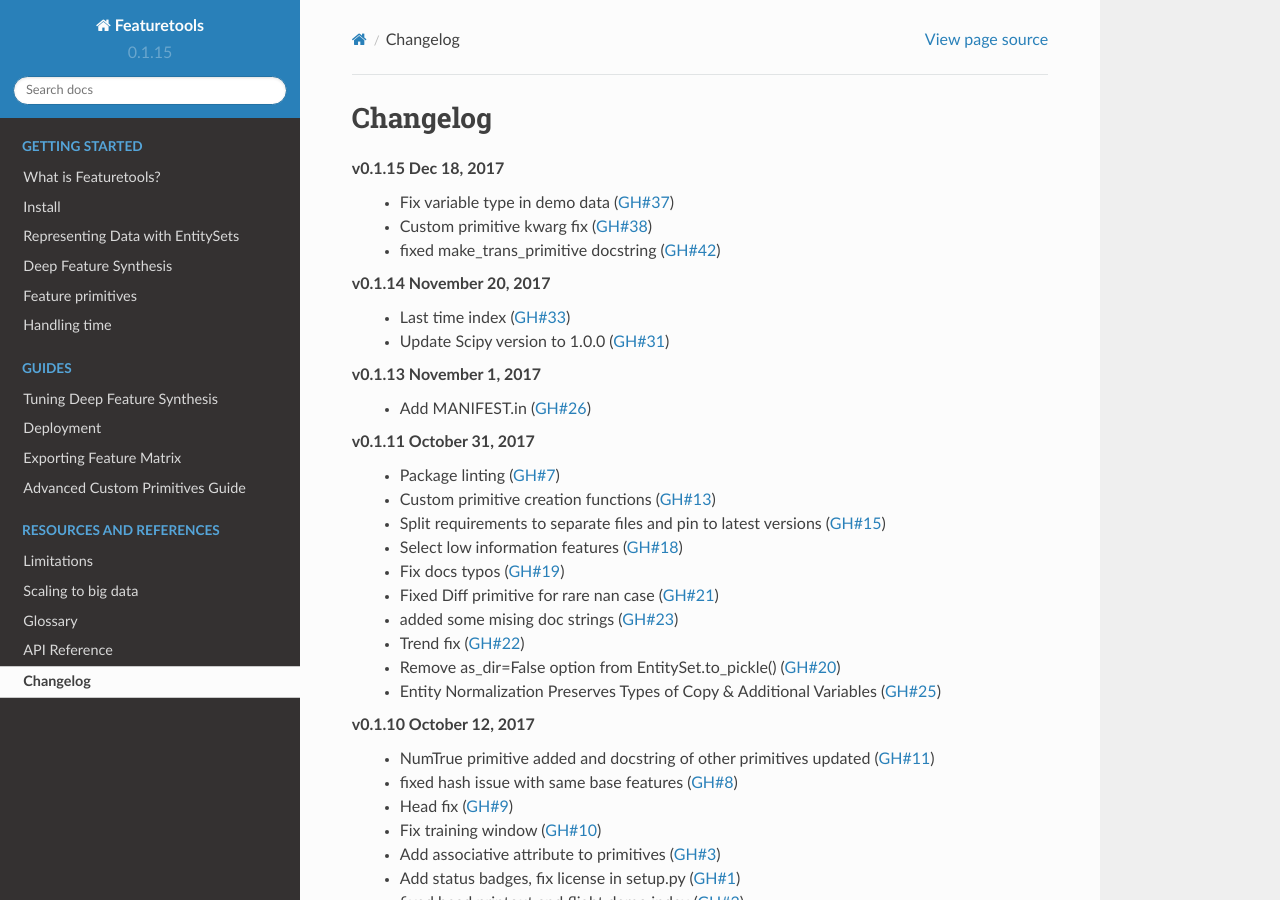
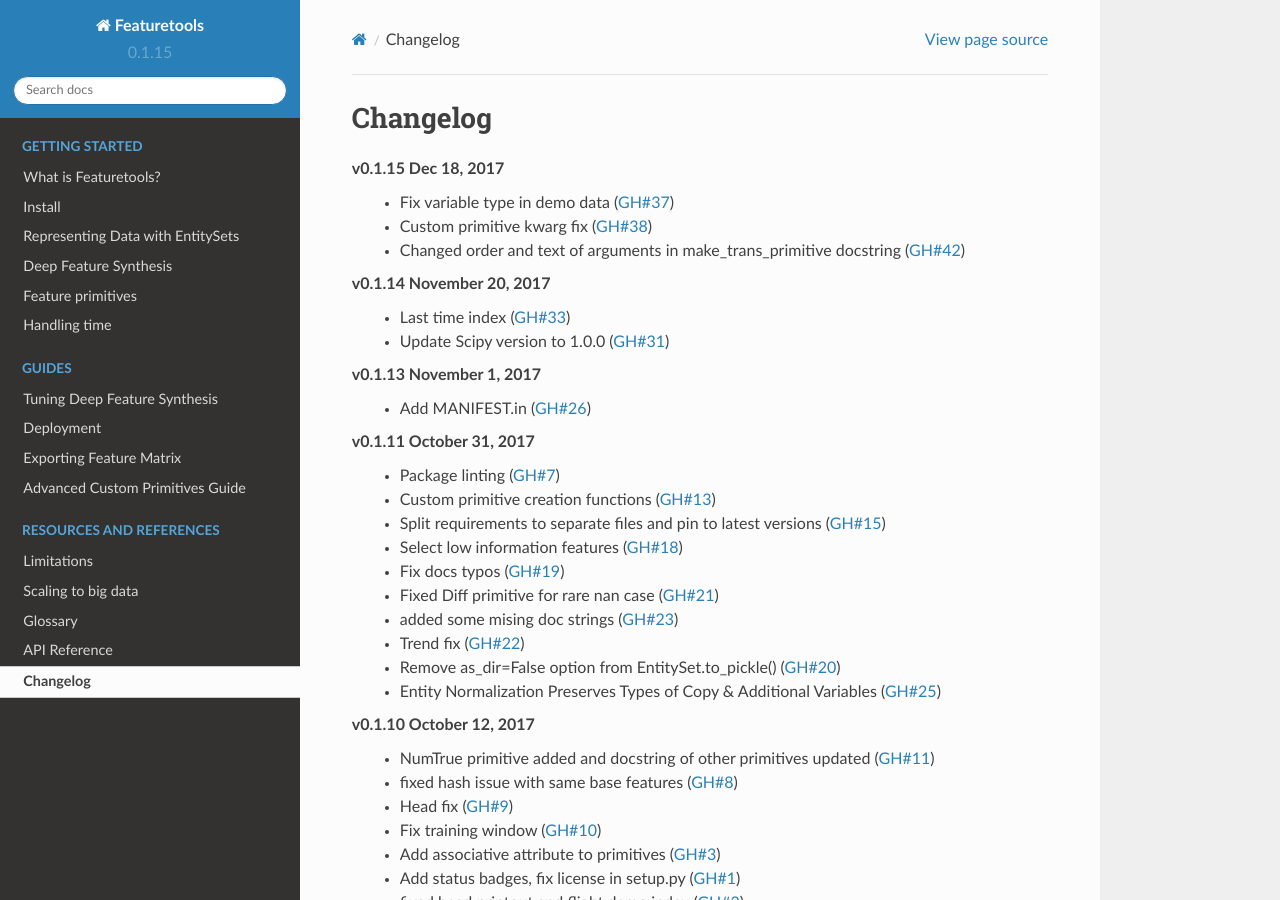
Before and after one commit to alteryx/featuretools, a Sphinx documentation site: the page built from docs/source/changelog.rst, in a window 1280 px wide and 900 px high. Built offline with Sphinx 7.4.7 and the Read the Docs theme 2.0.0, drawn with Linux system fonts in a browser that asks for light colours; comment, search, counter and statistics services are not loaded.

Commit message:
change log

```diff
--- a/docs/source/changelog.rst
+++ b/docs/source/changelog.rst
@@ -6,7 +6,7 @@
 **v0.1.15** Dec 18, 2017
     * Fix variable type in demo data (:pr:`37`)
     * Custom primitive kwarg fix (:pr:`38`)
-    * fixed make_trans_primitive docstring (:pr:`42`)
+    * Changed order and text of arguments in make_trans_primitive docstring (:pr:`42`)
 
 **v0.1.14** November 20, 2017
     * Last time index (:pr:`33`)
```
